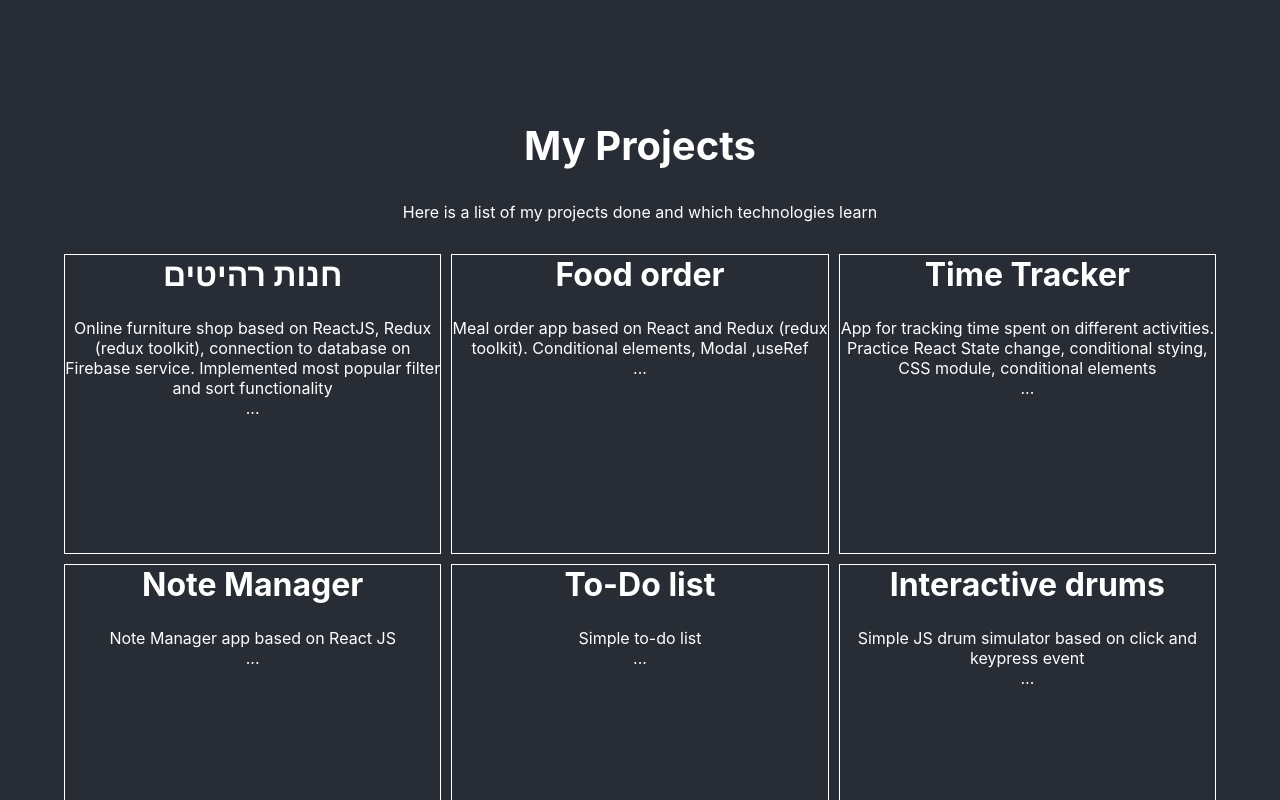
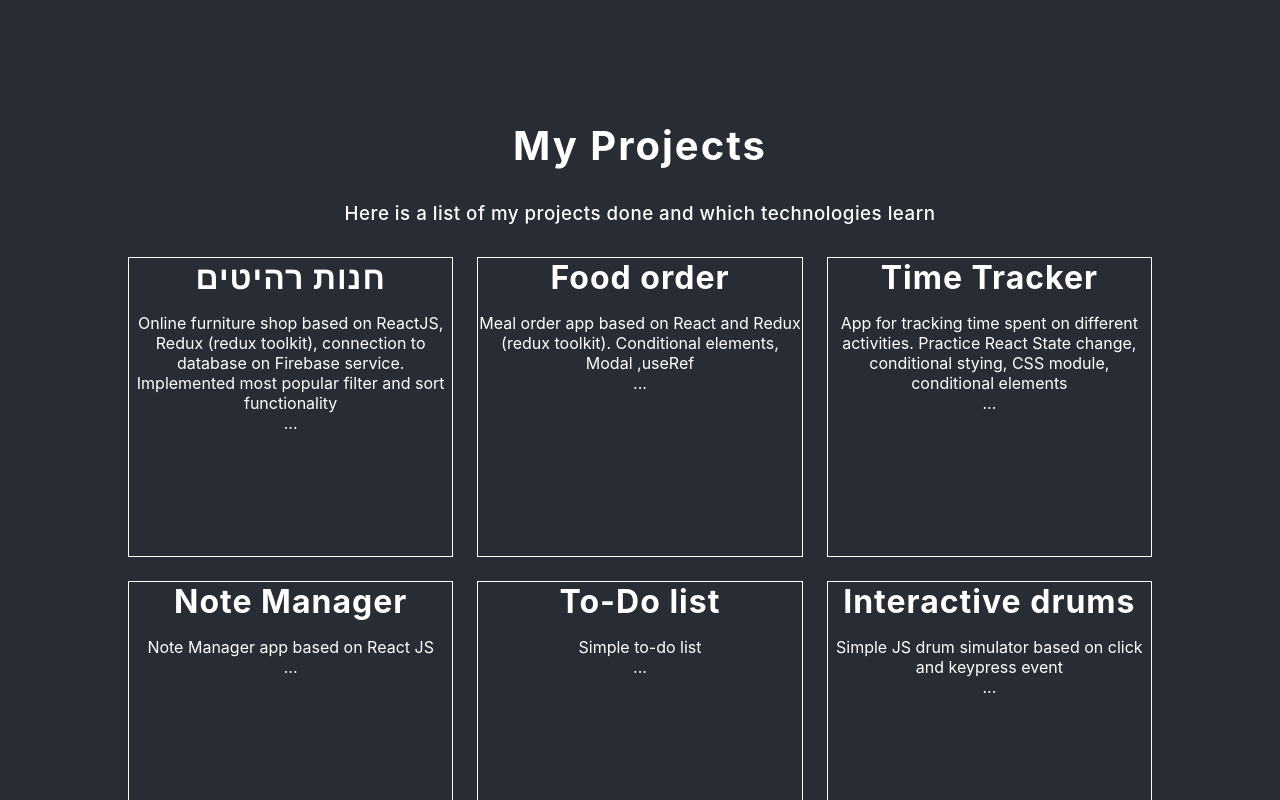
Before and after one commit to michael-ryk/Home_page, a React (Create React App) app: page / in a window 1280 px wide. Shown: the part 920-1720 px from the top of the page. Built offline with nearby package versions, Linux system fonts and the light colour scheme.

Commit message:
Correct styles in General and projects sections

```diff
--- a/src/components/Projects.jsx
+++ b/src/components/Projects.jsx
@@ -8,7 +8,7 @@ const Projects = () => {
     <ProjectsStyle>
       <div className='projects-description'>
         <h1>My Projects</h1>
-        <p>Here is a list of my projects done and which technologies learn</p>
+        <h3>Here is a list of my projects done and which technologies learn</h3>
       </div>
       <div className='projects-container'>
         {projects.map(item => <Project key={item.id} {...item}/>)}
@@ -18,10 +18,9 @@ const Projects = () => {
 }
 
 const ProjectsStyle = styled.section`
-  max-width: 90%;
+  max-width: 80%;
   height: 100vh;
   margin: 0 auto;
-
 
   .projects-description {
     margin: 2rem auto;
--- a/src/generalStyles.css
+++ b/src/generalStyles.css
@@ -1,6 +1,10 @@
 :root {
+  /* Global Variables */
+  --primary-color: #282c34;
+  --secondary-color: #464c5b;
+
   /* Grid general variables */
-  --grid-layout-gap: 10px;
+  --grid-layout-gap: 1.5rem;
   --grid-column-count: 3;
   --grid-item--min-width: 300px;
 
@@ -16,20 +20,26 @@
   padding: 0;
   box-sizing: border-box;
   text-align: center;
-  background-color: #282c34;
   color: white;
 }
 
 h1 {
   font-size: 2.5rem;
   margin-bottom: 2rem;
+  letter-spacing: 2px;
 }
 h2 {
   font-size: 2rem;
-  margin-bottom: 1.5rem;
+  margin-bottom: 1rem;
+  letter-spacing: 1px;
+}
+h3 {
+  font-weight: 500;
+  letter-spacing: 0.5px;
 }
 
 body {
+  background-color: var(--primary-color);
   font-family: -apple-system, BlinkMacSystemFont, 'Segoe UI', 'Roboto', 'Oxygen',
     'Ubuntu', 'Cantarell', 'Fira Sans', 'Droid Sans', 'Helvetica Neue',
     sans-serif;
```
